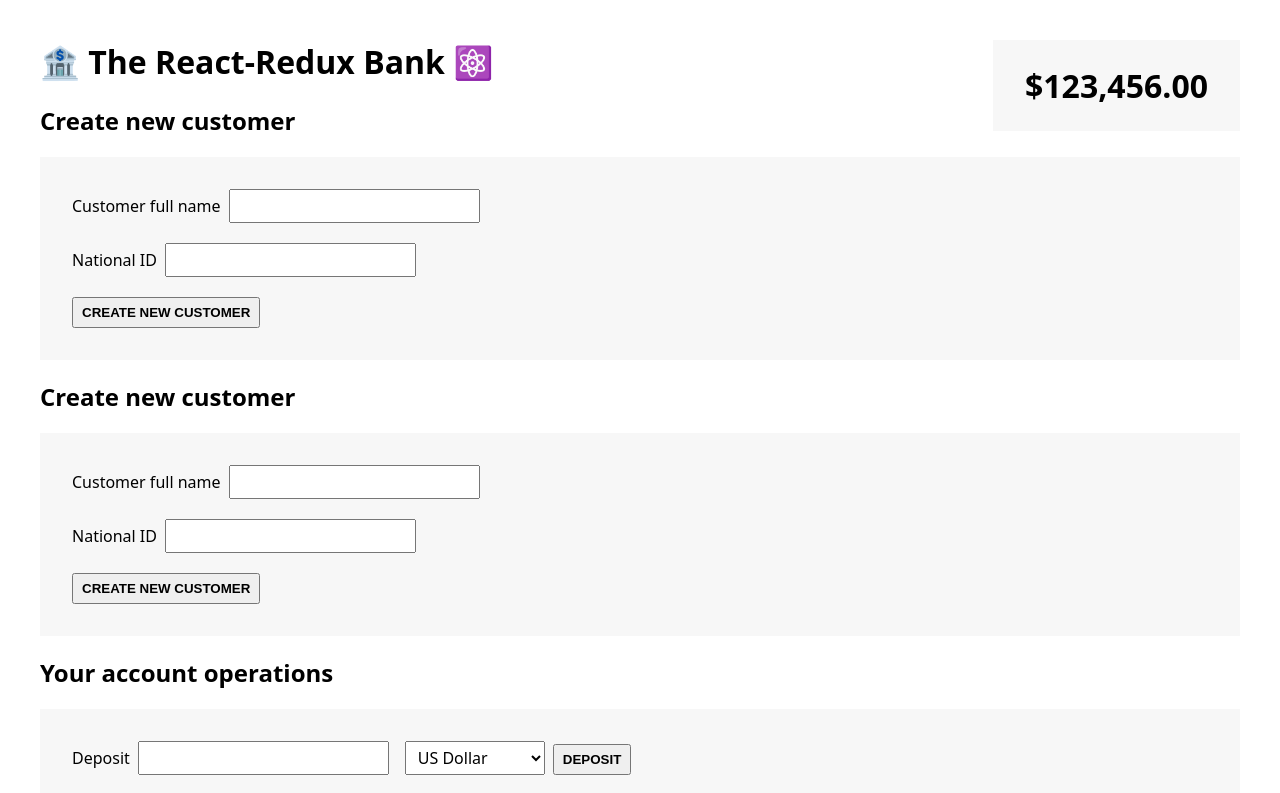
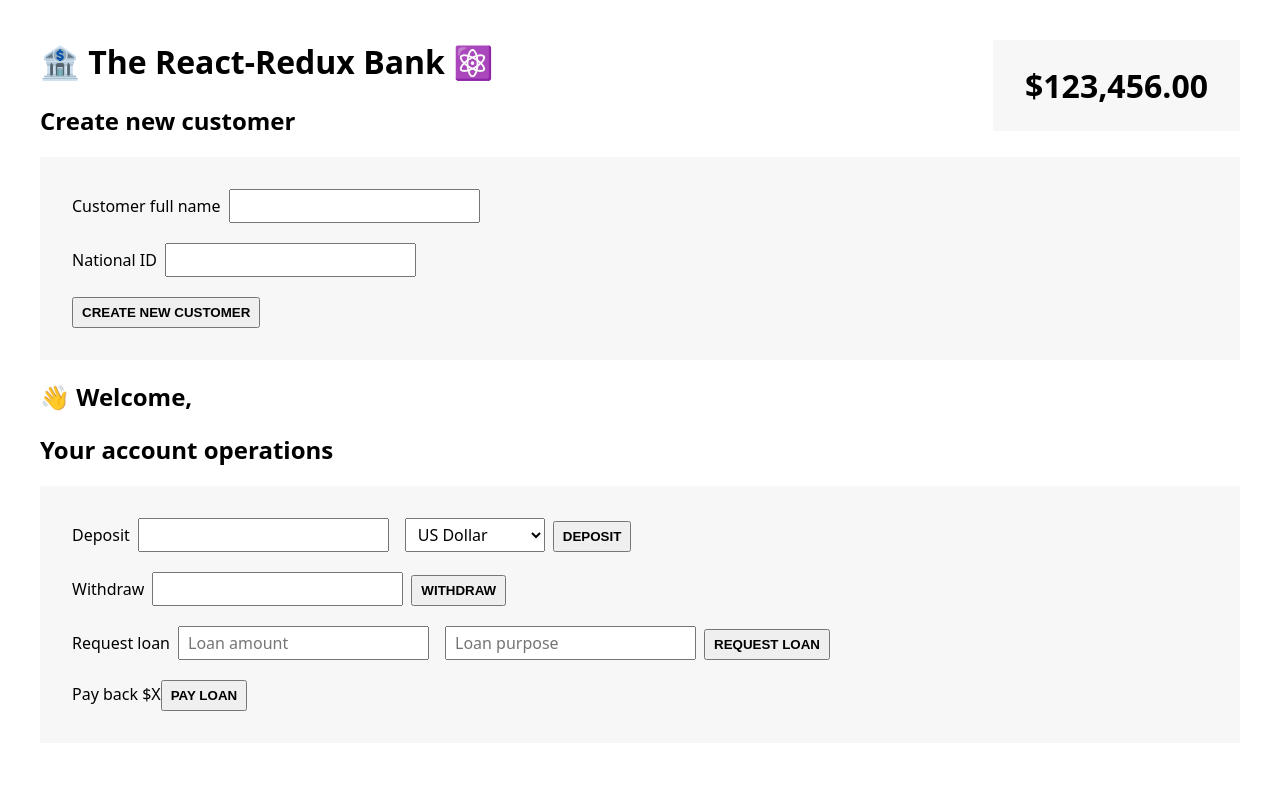
Before and after one commit to wbdvlpmnt/react_redux_intro, a React (Create React App) app: page / in a window 1280 px wide. Shown: the top 793 px of the page. Built offline with nearby package versions, Linux system fonts and the light colour scheme.

Commit message:
connecting redux app with react

```diff
--- a/package.json
+++ b/package.json
@@ -8,6 +8,7 @@
     "@testing-library/user-event": "^13.5.0",
     "react": "^18.2.0",
     "react-dom": "^18.2.0",
+    "react-redux": "^9.1.0",
     "react-scripts": "5.0.1",
     "redux": "^5.0.1",
     "web-vitals": "^2.1.4"
--- a/src/App.js
+++ b/src/App.js
@@ -1,5 +1,5 @@
 import CreateCustomer from "./features/customers/CreateCustomer";
-import Customer from "./features/customers/CreateCustomer";
+import Customer from "./features/customers/Customer";
 import AccountOperations from "./features/accounts/AccountOperations";
 import BalanceDisplay from "./features/accounts/BalanceDisplay";
 
--- a/src/features/customers/Customer.js
+++ b/src/features/customers/Customer.js
@@ -1,5 +1,9 @@
+import { useSelector } from "react-redux";
+
 function Customer() {
-  return <h2>👋 Welcome, %NAME%</h2>;
+  const customer = useSelector((store) => store.customer.fullName);
+  console.log(customer);
+  return <h2>👋 Welcome, {customer}</h2>;
 }
 
 export default Customer;
--- a/src/index.js
+++ b/src/index.js
@@ -2,7 +2,7 @@
 import ReactDOM from "react-dom/client";
 import "./index.css";
 import App from "./App";
-
+import { Provider } from "react-redux";
 import store from "./store";
 
 store.dispatch({ type: "account/deposit", payload: 250 });
@@ -11,6 +11,8 @@
 const root = ReactDOM.createRoot(document.getElementById("root"));
 root.render(
   <React.StrictMode>
-    <App />
+    <Provider store={store}>
+      <App />
+    </Provider>
   </React.StrictMode>
 );
```
Also changed, not shown: 1 other file (tests, documents, lock files or other folders).
